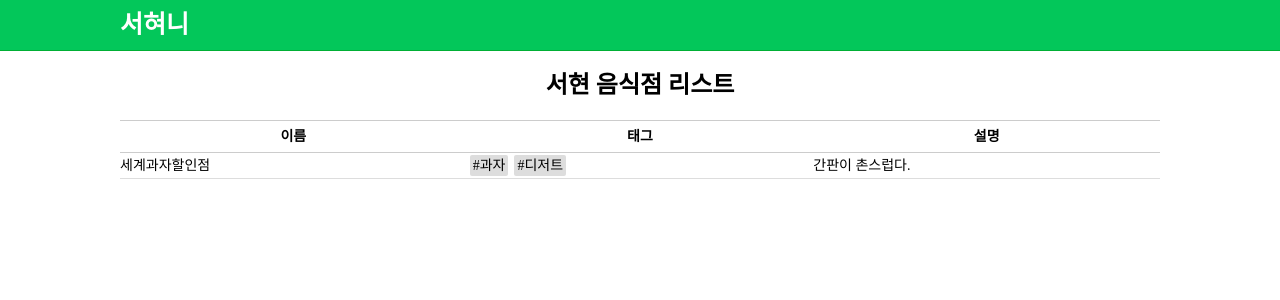
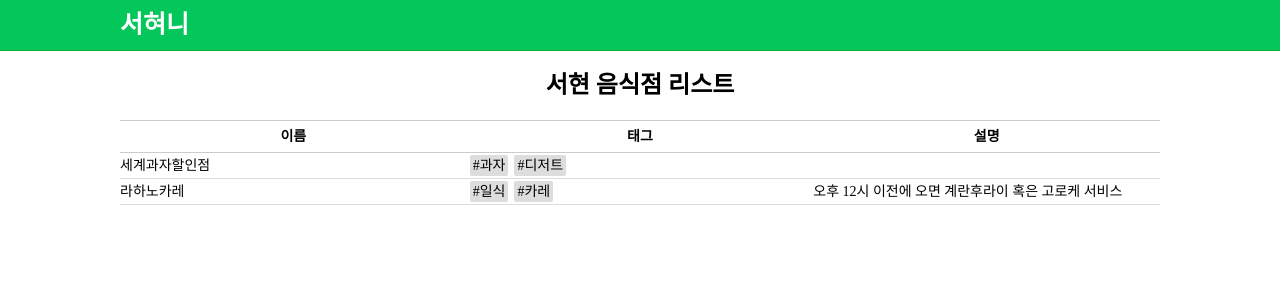
Before and after one commit to 3-advisor/seohyeonee-front, a React app: page / in a window 1280 px wide. Shown: the top 300 px of the page. Built offline with nearby package versions, Linux system fonts and the light colour scheme.

Commit message:
[Add] 메인페이지 더미데이터 추가

```diff
--- a/src/pages/Main.js
+++ b/src/pages/Main.js
@@ -6,6 +6,19 @@ class Main extends React.Component {
   constructor(props) {
     super(props);
     this.state = {};
+    this.list = [
+      {
+        id: 1,
+        name: '세계과자할인점',
+        tags: ['과자', '디저트'],
+      },
+      {
+        id: 2,
+        name: '라하노카레',
+        tags: ['일식', '카레'],
+        description: '오후 12시 이전에 오면 계란후라이 혹은 고로케 서비스',
+      },
+    ];
   }
 
   render() {
@@ -22,14 +35,21 @@ class Main extends React.Component {
               </tr>
             </thead>
             <tbody>
-              <tr>
-                <td className={style.foodTableContent}>세계과자할인점</td>
-                <td className={style.foodTableContent}>
-                  <span className={style.tag}>#과자</span>
-                  <span className={style.tag}>#디저트</span>
-                </td>
-                <td className={style.foodTableContent}>간판이 촌스럽다.</td>
-              </tr>
+              {
+                this.list.length && this.list.map(item => (
+                  <tr key={item.id}>
+                    <td className={style.foodTableContent}>{item.name}</td>
+                    <td className={style.foodTableContent}>
+                      {
+                        item.tags.length && item.tags.map(tag => (
+                          <span key={tag} className={style.tag}>#{tag}</span>
+                        ))
+                      }
+                    </td>
+                    <td className={style.foodTableContent}>{item.description}</td>
+                  </tr>
+                ))
+              }
             </tbody>
           </table>
         </div>
```
